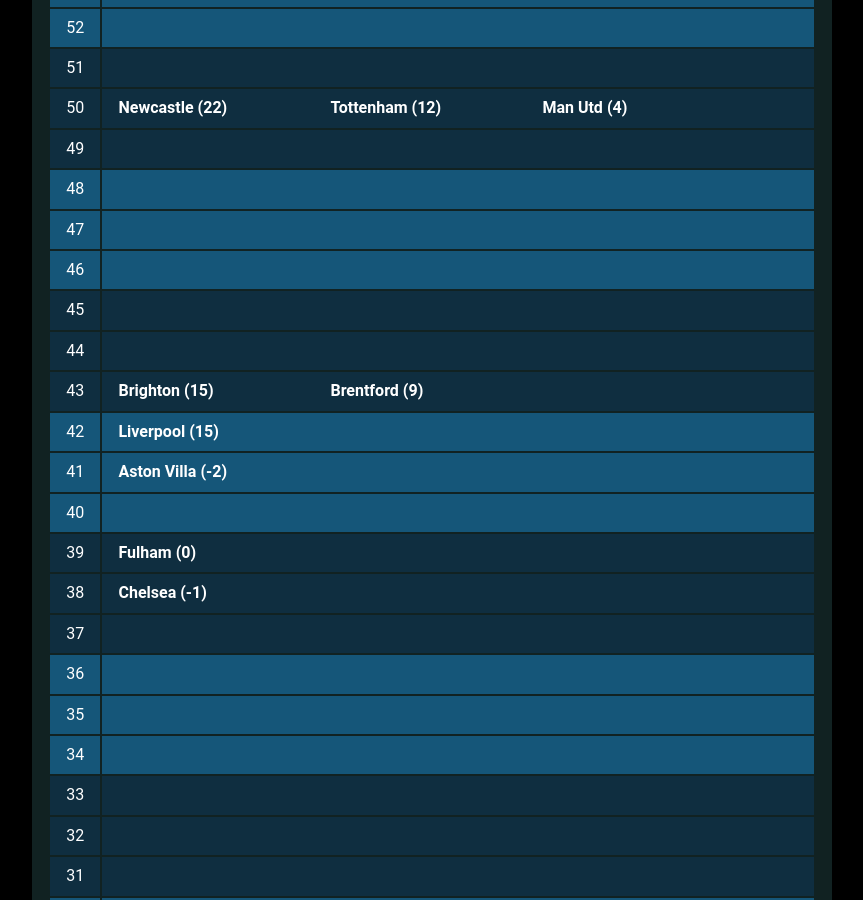
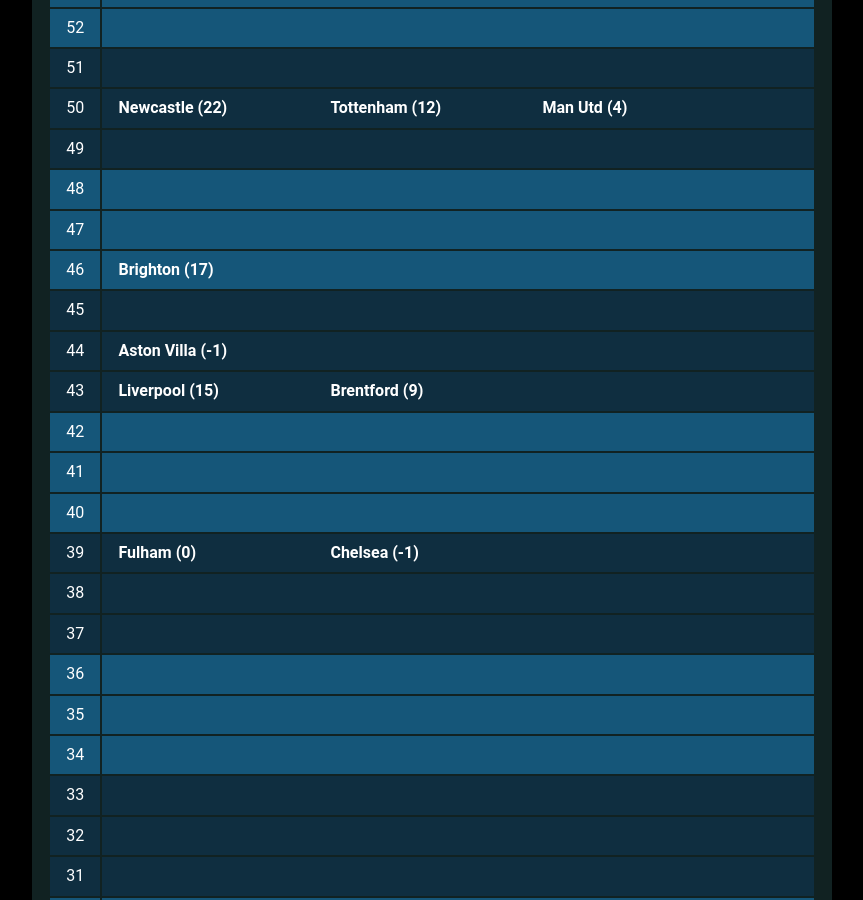
Before and after one commit to muru/muru.github.io, a Jekyll site: the page built from resources.md, in a window 1280 px wide and 900 px high, scrolled down 2285 px. Shown: the whole window, without its empty margins (208-1071 px from the left). Built offline with Jekyll 4.4.1, drawn with Linux system fonts in a browser that asks for light colours; some web fonts are replaced; some of the changed text lies outside the part shown.

Commit message:
updated cann-table: Wed  5 Apr 14:04:08 JST 2023

```diff
--- a/cann-table.html
+++ b/cann-table.html
@@ -138,6 +138,7 @@
 	<tr class="cann-row-1">
 		<td class="cann-point"> 46 </td>
 		<td class="cann-clubs">
+			<span class="club-name"> Brighton (17) </span>
 		</td>
  	</tr>
 	<tr class="cann-row-2">
@@ -148,25 +149,24 @@
 	<tr class="cann-row-2">
 		<td class="cann-point"> 44 </td>
 		<td class="cann-clubs">
+			<span class="club-name"> Aston Villa (-1) </span>
 		</td>
  	</tr>
 	<tr class="cann-row-2">
 		<td class="cann-point"> 43 </td>
 		<td class="cann-clubs">
-			<span class="club-name"> Brighton (15) </span>
+			<span class="club-name"> Liverpool (15) </span>
 			<span class="club-name"> Brentford (9) </span>
 		</td>
  	</tr>
 	<tr class="cann-row-1">
 		<td class="cann-point"> 42 </td>
 		<td class="cann-clubs">
-			<span class="club-name"> Liverpool (15) </span>
 		</td>
  	</tr>
 	<tr class="cann-row-1">
 		<td class="cann-point"> 41 </td>
 		<td class="cann-clubs">
-			<span class="club-name"> Aston Villa (-2) </span>
 		</td>
  	</tr>
 	<tr class="cann-row-1">
@@ -178,12 +178,12 @@
 		<td class="cann-point"> 39 </td>
 		<td class="cann-clubs">
 			<span class="club-name"> Fulham (0) </span>
+			<span class="club-name"> Chelsea (-1) </span>
 		</td>
  	</tr>
 	<tr class="cann-row-2">
 		<td class="cann-point"> 38 </td>
 		<td class="cann-clubs">
-			<span class="club-name"> Chelsea (-1) </span>
 		</td>
  	</tr>
 	<tr class="cann-row-2">
@@ -230,6 +230,7 @@
 	<tr class="cann-row-1">
 		<td class="cann-point"> 29 </td>
 		<td class="cann-clubs">
+			<span class="club-name"> Leeds (-11) </span>
 		</td>
  	</tr>
 	<tr class="cann-row-1">
@@ -243,20 +244,19 @@
 		<td class="cann-clubs">
 			<span class="club-name"> West Ham (-9) </span>
 			<span class="club-name"> Everton (-18) </span>
-			<span class="club-name"> Nottm Forest (-27) </span>
-			<span class="club-name"> Bournemouth (-28) </span>
+			<span class="club-name"> Nottm Forest (-28) </span>
+			<span class="club-name"> Bournemouth (-30) </span>
 		</td>
  	</tr>
 	<tr class="cann-row-2">
 		<td class="cann-point"> 26 </td>
 		<td class="cann-clubs">
-			<span class="club-name"> Leeds (-12) </span>
 		</td>
  	</tr>
 	<tr class="cann-row-2">
 		<td class="cann-point"> 25 </td>
 		<td class="cann-clubs">
-			<span class="club-name"> Leicester (-10) </span>
+			<span class="club-name"> Leicester (-11) </span>
 		</td>
  	</tr>
 	<tr class="cann-row-1">
@@ -271,4 +271,4 @@
 		</td>
  	</tr>
 </table>
-<span id="cann-gen-note"> Generated on  Tuesday, 04 April 2023 at 15:15 JST. </span>
+<span id="cann-gen-note"> Generated on  Wednesday, 05 April 2023 at 14:04 JST. </span>
```
